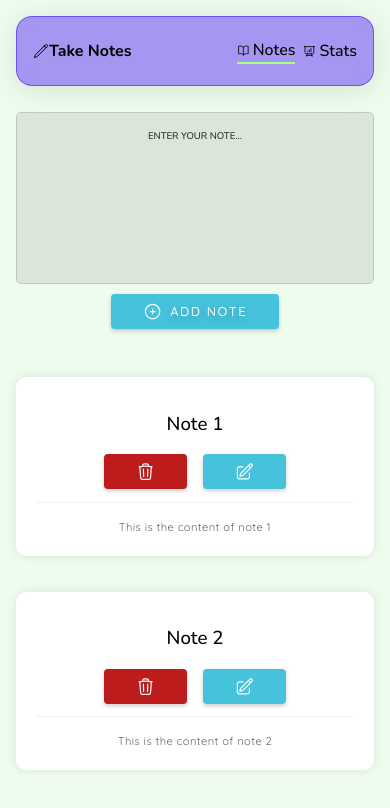
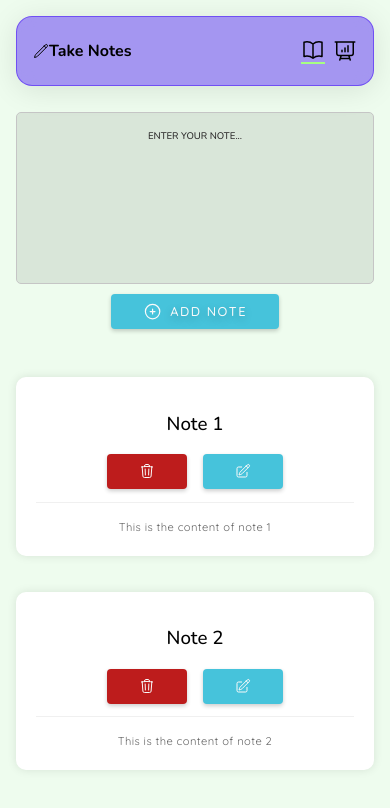
Before and after one commit to fdasabino/take_notes_vue_app, a Vue app: page /#/ in a window 390 px wide. Shown: the top 808 px of the page. Built offline with nearby package versions, Linux system fonts and the light colour scheme.

Commit message:
Update styles for ButtonComponent, NavbarComponent, NoteCardComponent, and ViewNotes.scss

```diff
--- a/src/components/Layout/Button/ButtonComponent.scss
+++ b/src/components/Layout/Button/ButtonComponent.scss
@@ -54,8 +54,8 @@
     svg {
         width: 1.2rem;
         height: 1.2rem;
-        min-width: 1.2rem;
-        min-height: 1.2rem;
+        min-width: 1rem;
+        min-height: 1rem;
     }
 
     /* Remove the gradient background from here */
--- a/src/components/Layout/Navbar/NavbarComponent.scss
+++ b/src/components/Layout/Navbar/NavbarComponent.scss
@@ -92,8 +92,19 @@
                 transition: all 0.4s ease-in-out;
 
                 svg {
-                    width: 1rem;
-                    height: 1rem;
+                    width: 1rem !important;
+                    height: 1rem !important;
+
+                    @media (max-width: 480px) {
+                        width: 1.5rem !important;
+                        height: 1.5rem !important;
+                    }
+                }
+
+                span {
+                    @media (max-width: 480px) {
+                        display: none;
+                    }
                 }
 
                 &:hover {
@@ -102,10 +113,6 @@
                 }
 
                 @media screen and (max-width: 768px) {
-                    h1 {
-                        font-size: 0.8rem;
-                    }
-
                     svg {
                         width: 0.8rem;
                         height: 0.8rem;
--- a/src/components/Layout/Navbar/NavbarComponent.vue
+++ b/src/components/Layout/Navbar/NavbarComponent.vue
@@ -18,12 +18,12 @@ import "./NavbarComponent.scss";
                 <RouterLink
                     to="/"
                     active-class="active"
-                    ><BookOpenIcon /> Notes</RouterLink
+                    ><BookOpenIcon /> <span>Notes</span></RouterLink
                 >
                 <RouterLink
                     to="/stats"
                     active-class="active"
-                    ><PresentationChartBarIcon /> Stats</RouterLink
+                    ><PresentationChartBarIcon /> <span>Stats</span></RouterLink
                 >
             </div>
         </div>
--- a/src/components/Layout/NoteCard/NoteCardComponent.scss
+++ b/src/components/Layout/NoteCard/NoteCardComponent.scss
@@ -6,7 +6,6 @@
     margin-bottom: 20px;
     position: relative;
     transition: all 0.3s;
-    cursor: pointer;
 
     &:hover {
         box-shadow: 0 0 10px 0 rgba(0, 0, 0, 0.2);
@@ -31,7 +30,7 @@
             gap: 1rem;
 
             button {
-                @media (max-width: 768px) {
+                @media (max-width: 480px) {
                     svg {
                         width: 0.7rem !important;
                         height: 0.7rem !important;
--- a/src/views/ViewNotes/ViewNotes.scss
+++ b/src/views/ViewNotes/ViewNotes.scss
@@ -7,5 +7,9 @@
         display: grid;
         grid-template-columns: repeat(auto-fill, minmax(48%, 1fr));
         gap: 1rem;
+
+        @media (max-width: 768px) {
+            grid-template-columns: 1fr;
+        }
     }
 }
```
